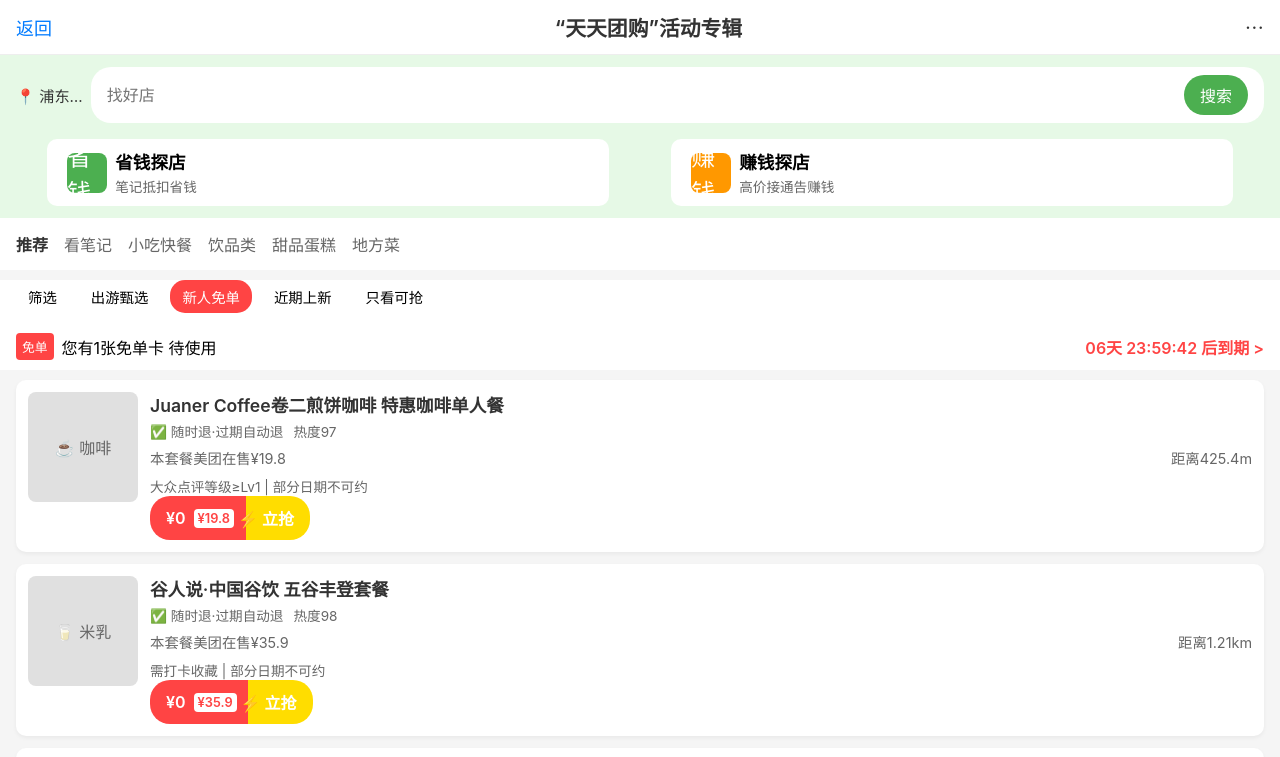
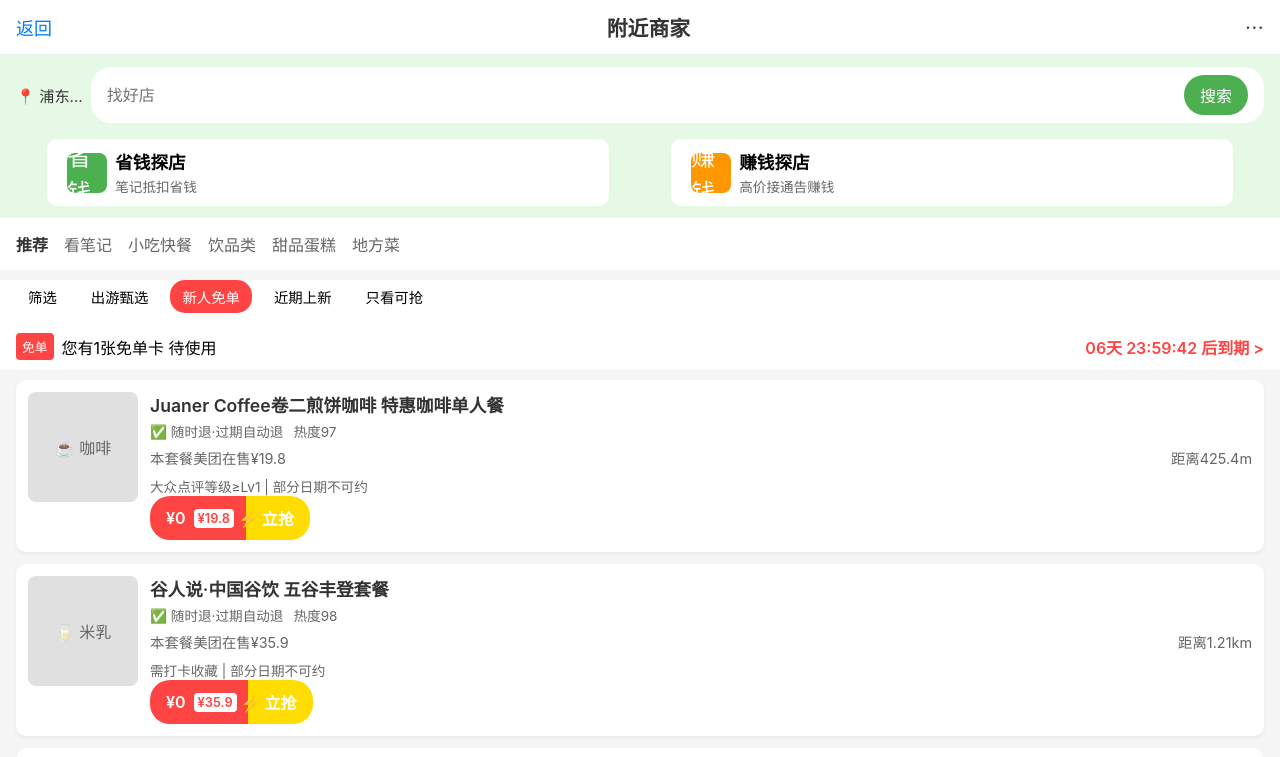
Before and after one commit to Tangtaixian/Tangtaixian.github.io, a plain HTML site: page service4.html in a window 1280 px wide. Shown: the top 757 px of the page. Drawn offline with Linux system fonts and the light colour scheme.

```diff
--- a/service4.html
+++ b/service4.html
@@ -3,7 +3,7 @@
 <head>
     <meta charset="UTF-8">
     <meta name="viewport" content="width=device-width, initial-scale=1.0">
-    <title>“天天团购”活动专辑</title>
+    <title>附近商圈</title>
     <style>
         * {
             margin: 0;
@@ -297,7 +297,7 @@
     <!-- 顶部导航栏 - 保留原结构 -->
     <div class="top-nav">
         <div class="back-btn" onclick="javascript:history.back(-1);">返回</div>
-        <div class="nav-title">“天天团购”活动专辑</div>
+        <div class="nav-title">附近商家</div>
         <button class="nav-btn">⋯</button>
     </div>
 
```
Also changed, not shown: service3.html (+2 -2 lines), shequzhengwu.html (+1 -1 lines), zhiyuanzhebaoming.html (+1 -1 lines).
